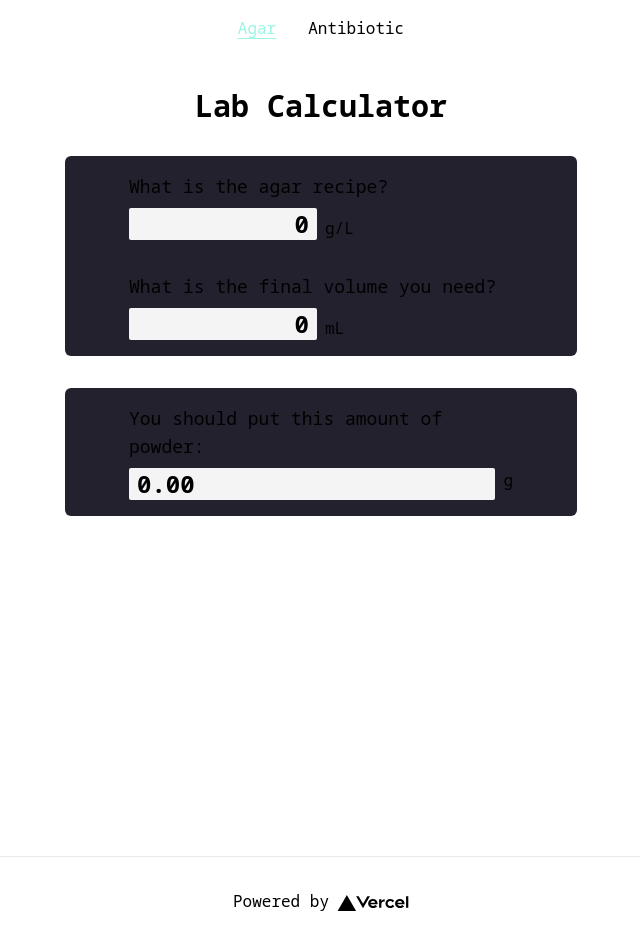
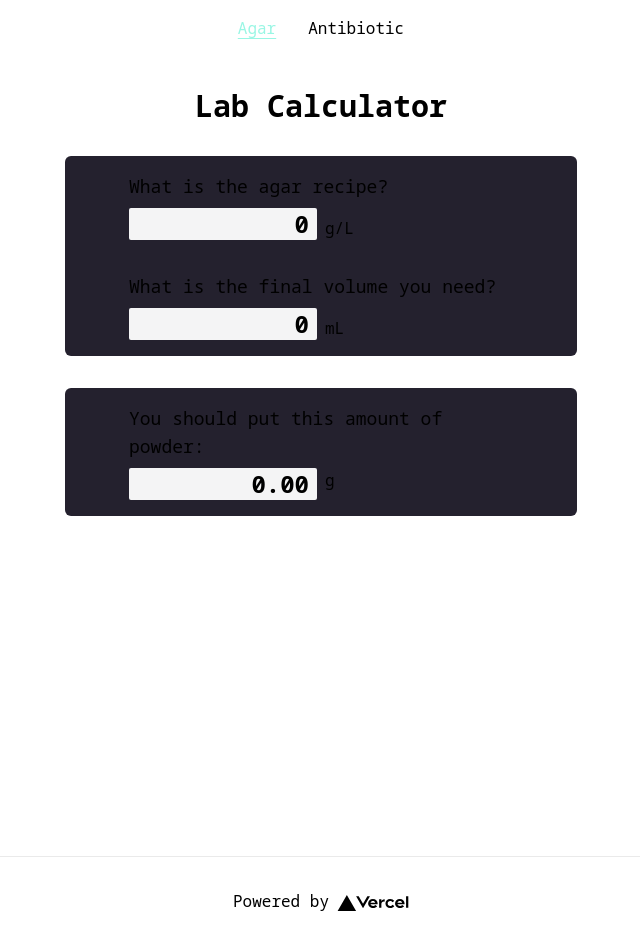
Before and after one commit to JNer1/lab-calculator, a Next.js app: page / in a window 1280 px wide. Shown: the whole page, without its empty margins (319-959 px from the left). Built offline with nearby package versions, Linux system fonts and the light colour scheme.

Commit message:
fix: make answer block style consistent with other blocks.

```diff
--- a/components/AgarCalculator.tsx
+++ b/components/AgarCalculator.tsx
@@ -43,14 +43,14 @@ const AgarCalculator = () => {
       <div className="flex w-full max-w-lg flex-col items-start gap-8 rounded-md bg-lilac-700 p-4 lg:px-16">
         <div className="flex flex-col gap-2">
           <p className="text-lg">You should put this amount of powder:</p>
-          <div className="flex gap-2">
-            <div>
+          <div className="grid grid-cols-4 gap-x-2">
+            <div className="col-span-2">
               <input
                 readOnly
                 disabled
                 type="number"
                 value={massValue}
-                className="w-full rounded-sm bg-zinc-100 px-2 text-2xl font-semibold text-black"
+                className="w-full rounded-sm bg-zinc-100 px-2 text-right text-2xl font-semibold text-black"
               />
             </div>
             <span>g</span>
```
